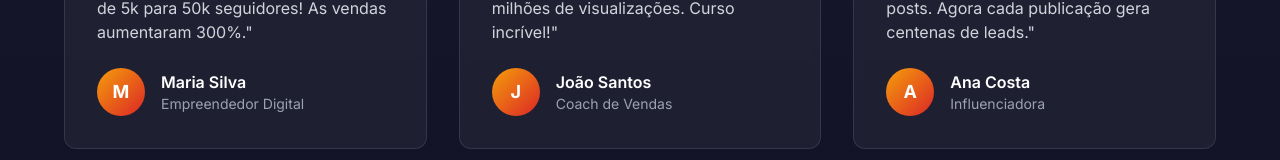
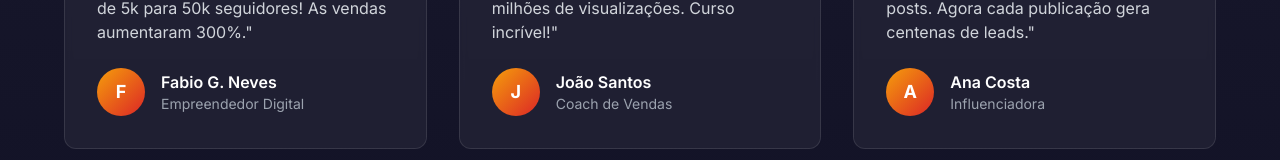
Before and after one commit to Luck660/viral-vibe-landing, a React (Vite) app: page / in a window 1280 px wide. Shown: the part 4287-4447 px from the top of the page. Built offline with nearby package versions, Linux system fonts and the light colour scheme.

Commit message:
Update testimonial name
Change testimonial name to Fabio G. Neves.

```diff
--- a/src/components/TestimonialsSection.tsx
+++ b/src/components/TestimonialsSection.tsx
@@ -1,7 +1,7 @@
 import { Star, Quote } from "lucide-react";
 const TestimonialsSection = () => {
   const testimonials = [{
-    name: "Maria Silva",
+    name: "Fabio G. Neves",
     role: "Empreendedor Digital",
     image: "/lovable-uploads/d7dde467-9d02-480e-99dc-a83d3e7b101f.png",
     content: "Em apenas 30 dias aplicando as estratégias do curso, meu perfil saltou de 5k para 50k seguidores! As vendas aumentaram 300%.",
```
